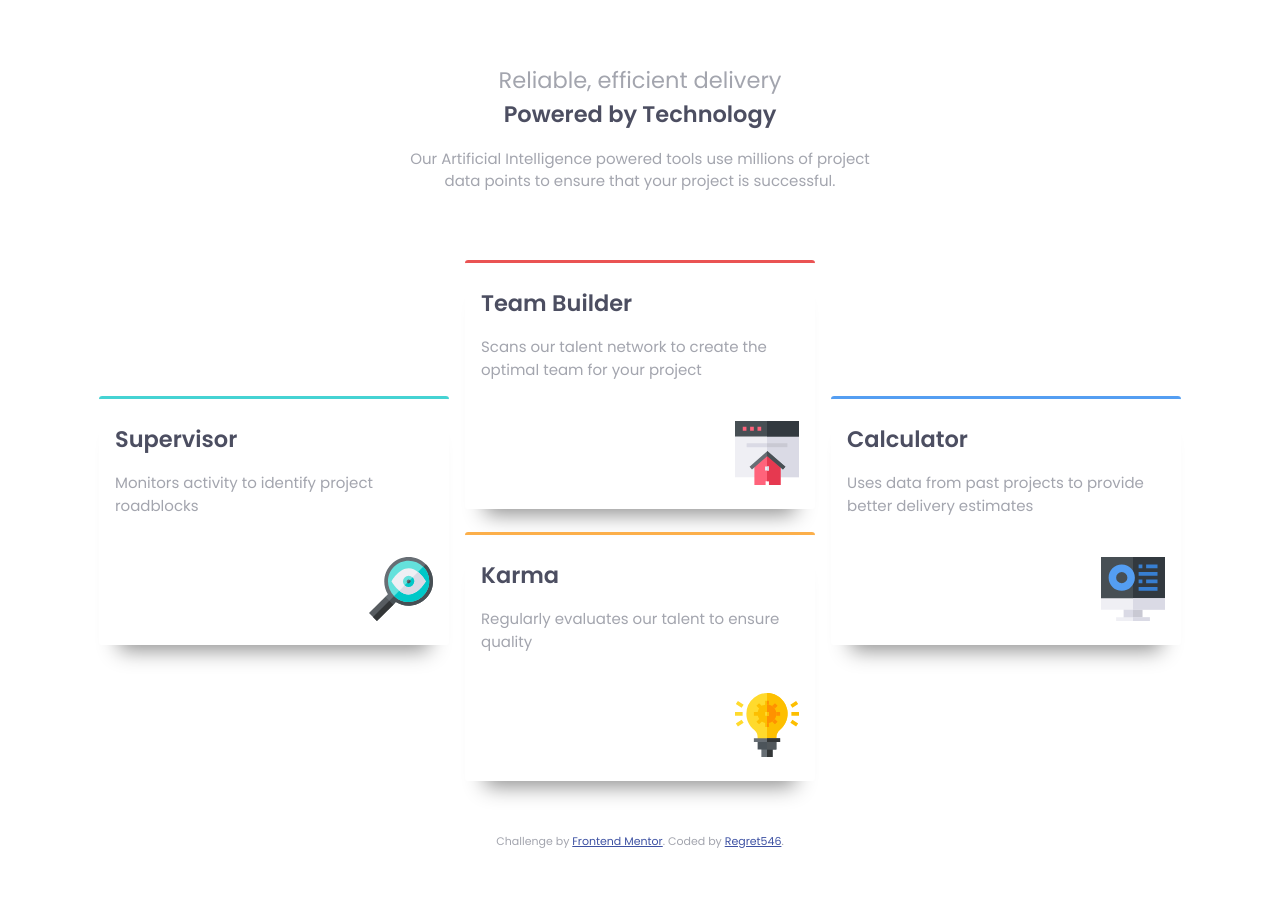
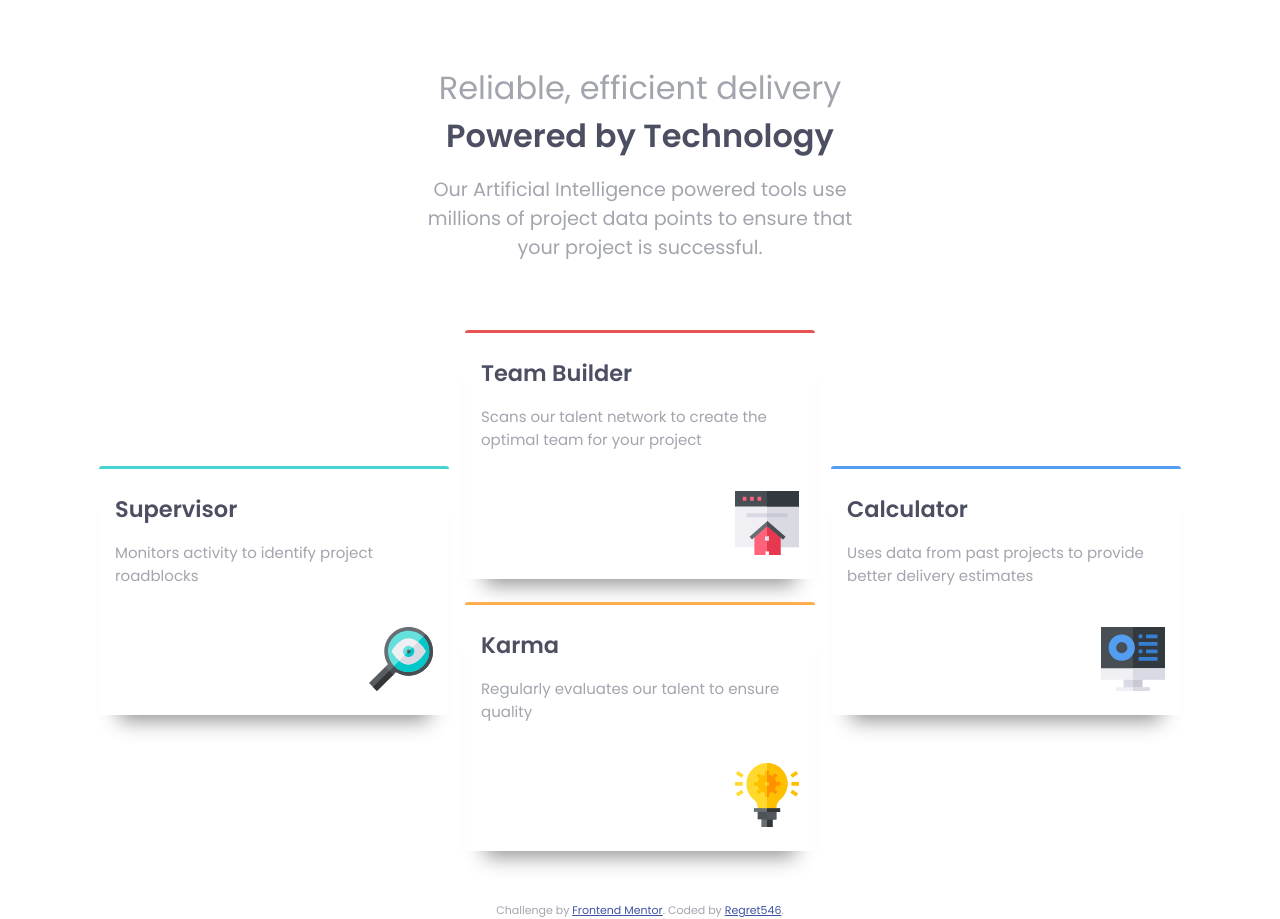
Before and after one commit to regret546/four-card-feature-section-master, a plain HTML site: page index.html in a window 1280 px wide. Before the commit the page ends 849 px from the top, so only its background shows below. Drawn offline with Linux system fonts and the light colour scheme.

Commit message:
edit some font-sizes

```diff
--- a/apps/scss/layout/_cards.scss
+++ b/apps/scss/layout/_cards.scss
@@ -66,6 +66,13 @@
     place-items: center;
 
     &__header {
+      h1 {
+        font-size: 2rem;
+      }
+
+      p {
+        font-size: 1.2rem;
+      }
     }
 
     &__info {
```
Also changed, not shown: dist/style.css, 1 other file.
